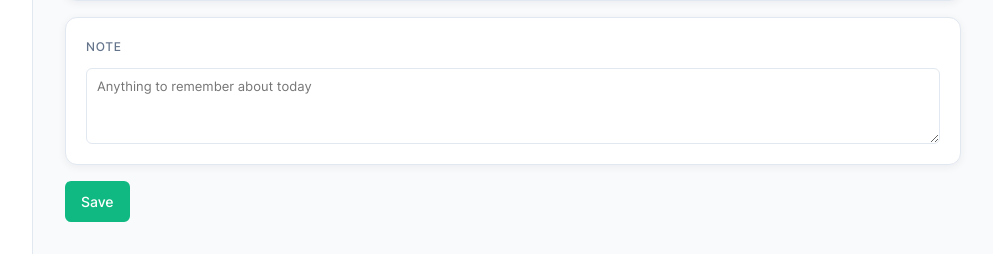
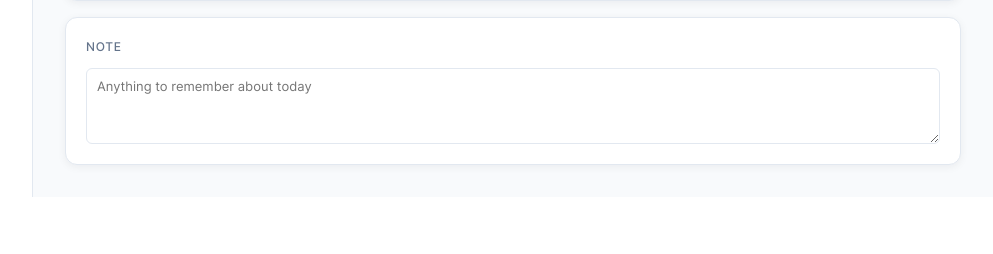
Before and after one commit to Goshamorq/health_app, a FastAPI app: page /checkin in a window 1280 px wide. Shown: the part 1243-1497 px from the top of the page, without its empty margins (187-1180 px from the left). After the commit the page ends 1440 px from the top, so only its background shows below. Run offline with FastAPI, Linux system fonts and the light colour scheme; data comes from the database, SQL or seed files in the repository; data that the repository does not hold is empty; parts of the project's set-up code (start-up, migrations or seed data) failed here and were passed over.

Commit message:
Fix sticky save bar; remove duplicate bottom Save
Removed html/body { height: 100% } from the reset — that rule
constrained body to viewport height, which created a scroll-context
mismatch breaking position: sticky on the save bar inside .checkin-form.
Layout sidebar still fills the viewport via .layout { min-height:
100vh } which uses viewport units and doesn't need a sized parent.

Also dropped the bottom-of-form Save button (and its .save-btn rule)
per user request — the sticky top bar is the only submit affordance now.

Co-Authored-By: Claude Opus 4.7 (1M context) <noreply@anthropic.com>

```diff
--- a/app/templates/checkin.html
+++ b/app/templates/checkin.html
@@ -154,7 +154,5 @@
             <textarea name="note_text" rows="3" placeholder="Anything to remember about today">{{ checkin.note_text if checkin and checkin.note_text else '' }}</textarea>
         </label>
     </section>
-
-    <button type="submit" class="primary save-btn">Save</button>
 </form>
 {% endblock %}
--- a/static/app.css
+++ b/static/app.css
@@ -48,7 +48,6 @@
 /* === Reset === */
 *, *::before, *::after { box-sizing: border-box; }
 * { margin: 0; }
-html, body { height: 100%; }
 body {
     font-family: 'Inter', system-ui, -apple-system, BlinkMacSystemFont, "Segoe UI", sans-serif;
     font-size: 14px;
@@ -352,12 +351,6 @@ fieldset legend {
 }
 .habit-input.done .habit-label {
     color: var(--accent);
-    font-weight: 500;
-}
-
-.save-btn {
-    align-self: flex-start;
-    padding: 12px 20px;
     font-weight: 500;
 }
 
```
